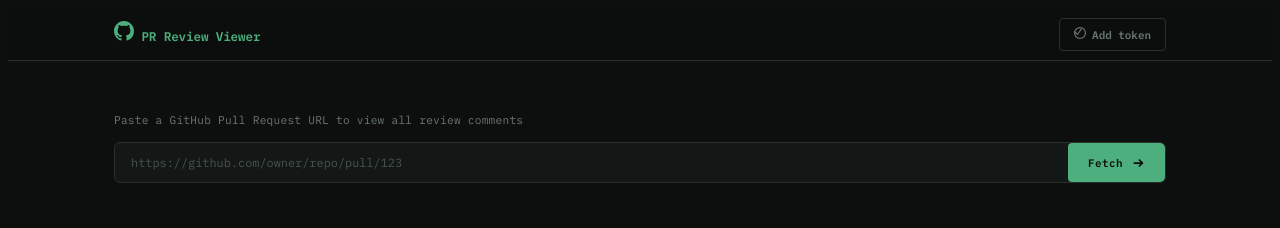
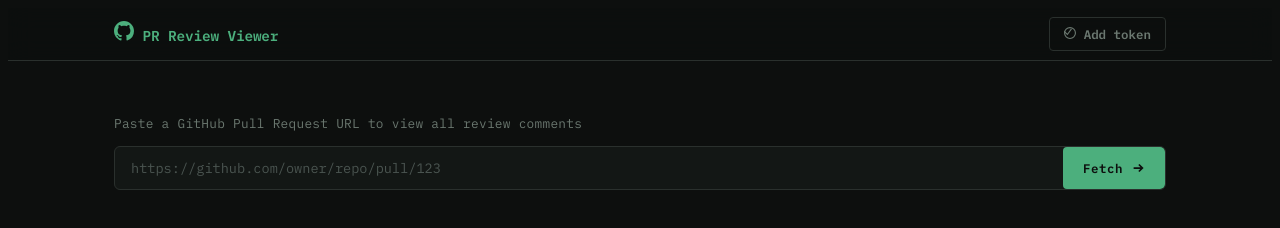
Before and after one commit to richvdh/github-review-viewer, a website built with Vite: page index.html in a window 1280 px wide. Built offline with nearby package versions, Linux system fonts and the light colour scheme.

Commit message:
Readability improvements
 * Bump the font size
 * Use white text for increased contrast
 * Use a serif font

```diff
--- a/index.html
+++ b/index.html
@@ -7,7 +7,7 @@
         <link rel="preconnect" href="https://fonts.googleapis.com" />
         <link rel="preconnect" href="https://fonts.gstatic.com" crossorigin />
         <link
-            href="https://fonts.googleapis.com/css2?family=IBM+Plex+Mono:ital,wght@0,400;0,500;0,600;1,400&family=IBM+Plex+Sans:wght@300;400;500;600&display=swap"
+            href="https://fonts.googleapis.com/css2?family=IBM+Plex+Mono:ital,wght@0,400;0,500;0,600;1,400&family=IBM+Plex+Sans:wght@300;400;500;600&family=IBM+Plex+Serif:wght@300;400;500;600&display=swap"
             rel="stylesheet"
         />
         <link rel="stylesheet" href="/src/style.css" />
--- a/src/style.css
+++ b/src/style.css
@@ -10,7 +10,7 @@
     --surface-3: #212620;
     --border: #2a302d;
     --border-2: #343d39;
-    --text: #d4dbd6;
+    --text: #ffffff;
     --text-muted: #6b7870;
     --text-dim: #4a5450;
     --text-code: #a8d8b8;
@@ -31,19 +31,20 @@
     --purple: #9b7fe0;
     --mono: "IBM Plex Mono", "Fira Code", "Consolas", monospace;
     --sans: "IBM Plex Sans", "Helvetica Neue", sans-serif;
+    --serif: "IBM Plex Serif", "DejaVu Serif", serif;
     --radius: 4px;
     --radius-lg: 6px;
     --shadow: 0 1px 3px rgba(0, 0, 0, 0.4), 0 4px 16px rgba(0, 0, 0, 0.3);
 }
 
 html {
-    font-size: 14px;
+    font-size: 16px;
 }
 
 body {
     background: var(--bg);
     color: var(--text);
-    font-family: var(--sans);
+    font-family: var(--serif);
     line-height: 1.6;
     min-height: 100vh;
     -webkit-font-smoothing: antialiased;
```
